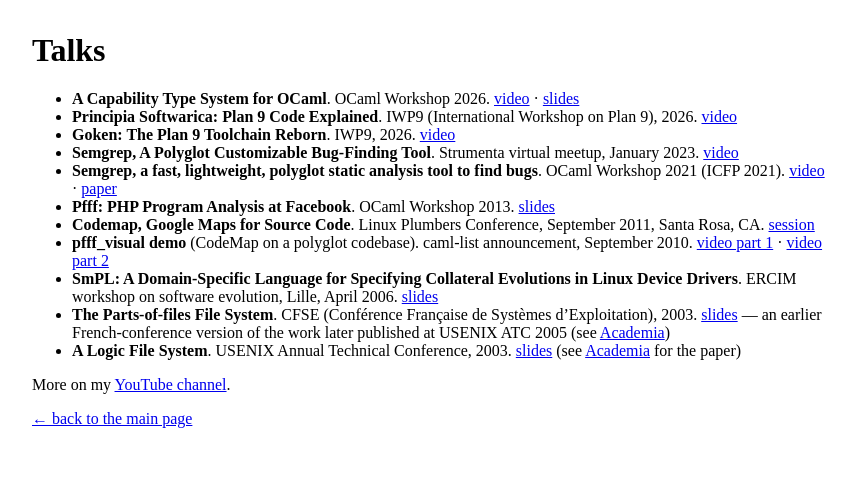
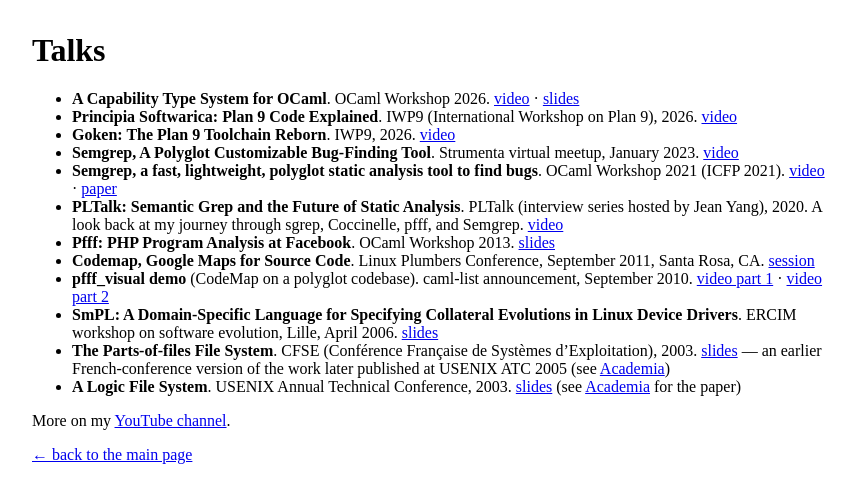
Before and after one commit to aryx/aryx.github.io, a Jekyll site: the page built from talks.md, in a window 1280 px wide. Shown: the top 503 px of the page, without its empty margins (208-1064 px from the left). Built offline with Jekyll 4.4.1, drawn with Linux system fonts in a browser that asks for light colours; our own code applies the rules of GitHub Pages for plain Markdown files.

Commit message:
Add 2020 PLTalk about Semgrep, Coccinelle, and sgrep history
Co-Authored-By: Claude Sonnet 5 <noreply@anthropic.com>

```diff
--- a/talks.md
+++ b/talks.md
@@ -13,6 +13,9 @@
   2021 (ICFP 2021).
   [video](https://www.youtube.com/watch?v=uSs9iCdto00) ·
   [paper](https://icfp21.sigplan.org/details/ocaml-2021-papers/18/Semgrep-a-fast-lightweight-polyglot-static-analysis-tool-to-find-bugs)
+- **PLTalk: Semantic Grep and the Future of Static Analysis**. PLTalk (interview series hosted by
+  Jean Yang), 2020. A look back at my journey through sgrep, Coccinelle, pfff, and Semgrep.
+  [video](https://www.twitch.tv/videos/704349828)
 - **Pfff: PHP Program Analysis at Facebook**. OCaml Workshop 2013.
   [slides](https://ocaml.org/conferences/ocaml/2013/slides/padioleau.pdf)
 - **Codemap, Google Maps for Source Code**. Linux Plumbers Conference, September 2011, Santa Rosa,
```
